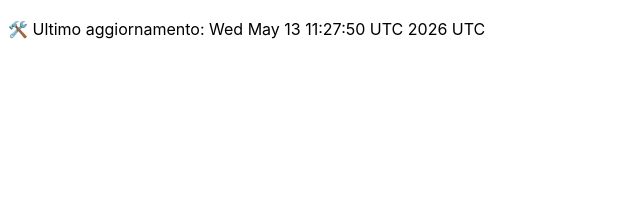
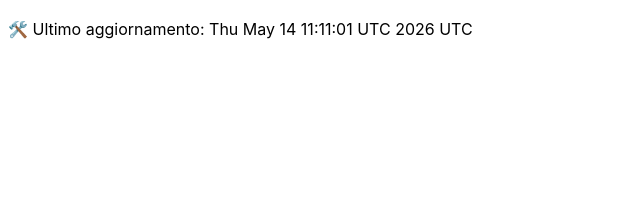
Before and after one commit to DanteTrb/DanteTrb.github.io, a Jekyll site: the page built from badges.md, in a window 1280 px wide. Shown: the top 213 px of the page, without its empty margins (0-640 px from the left). Built offline with Jekyll 4.4.1, drawn with Linux system fonts in a browser that asks for light colours; our own code applies the rules of GitHub Pages for plain Markdown files.

Commit message:
🛠️ Aggiornamento automatico badge

```diff
--- a/badges.md
+++ b/badges.md
@@ -1 +1 @@
-🛠️ Ultimo aggiornamento: Wed May 13 11:27:50 UTC 2026 UTC
+🛠️ Ultimo aggiornamento: Thu May 14 11:11:01 UTC 2026 UTC
```
